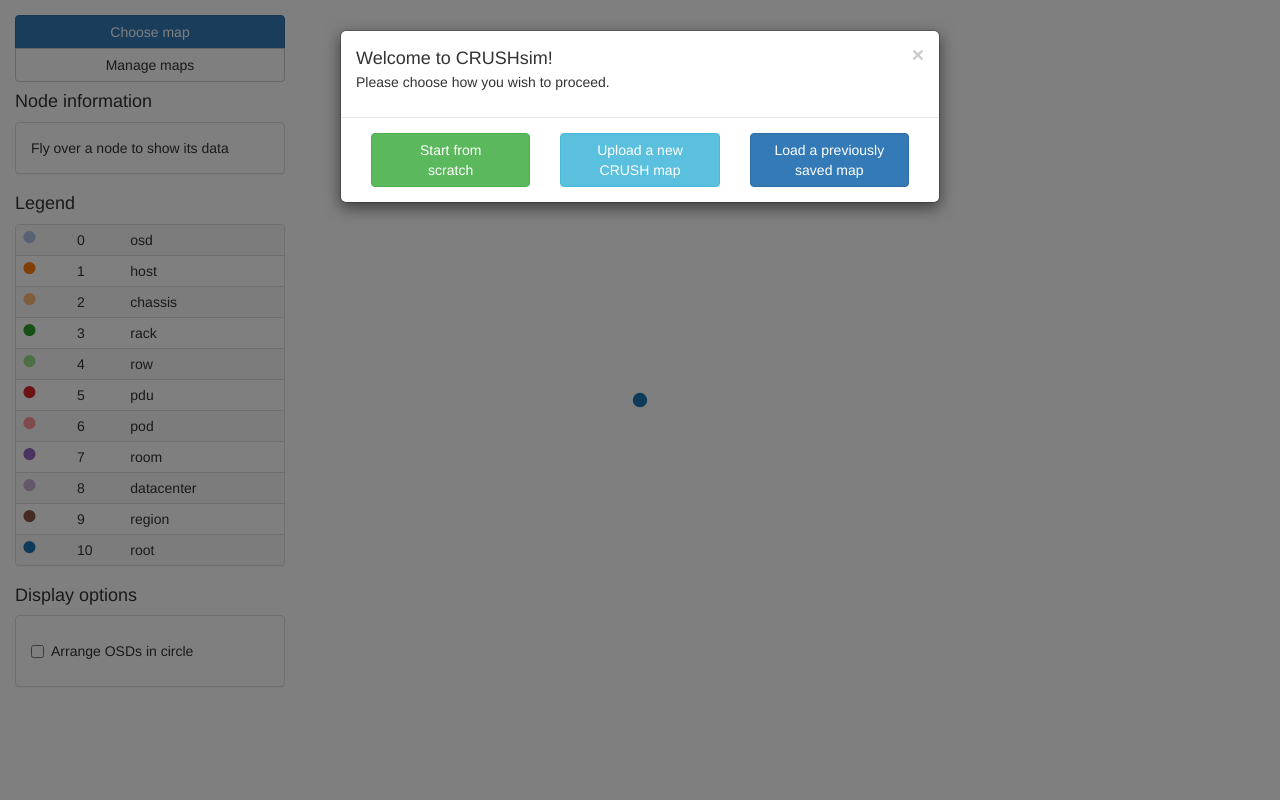
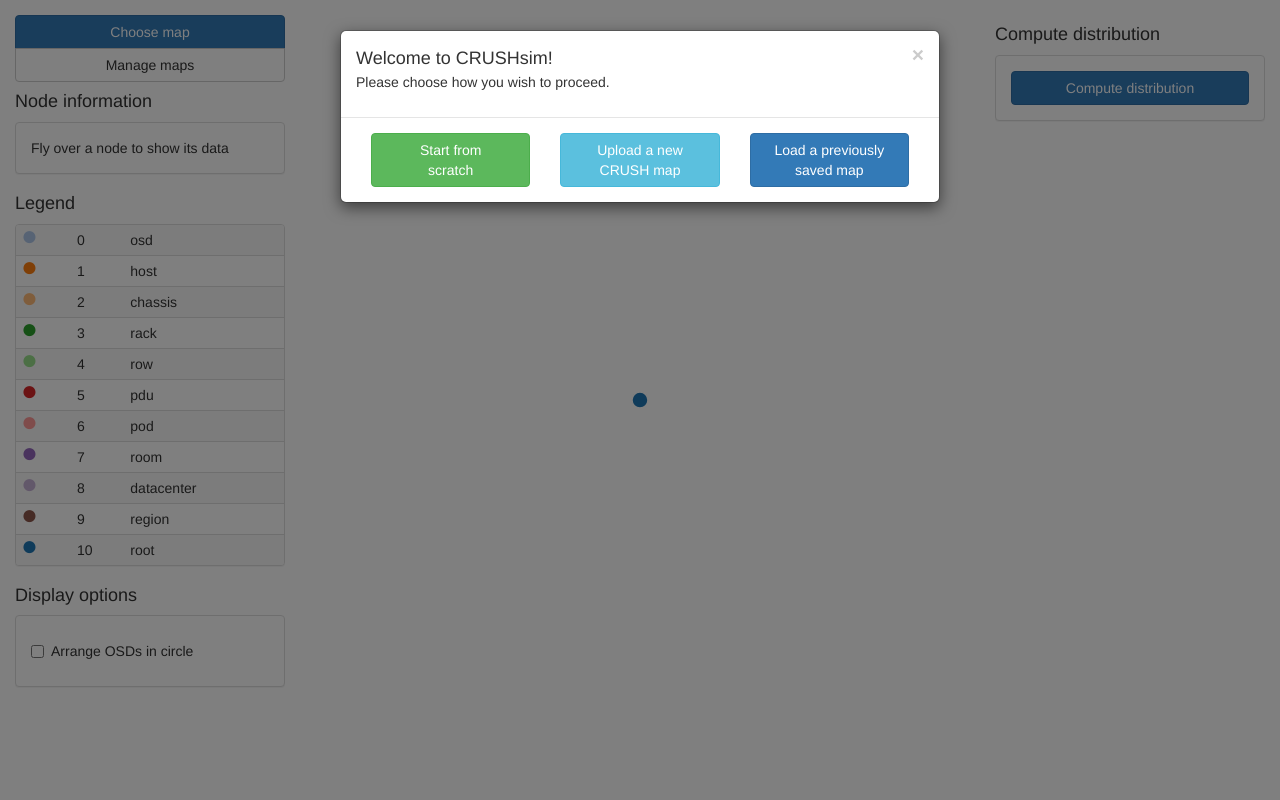
Before and after one commit to xvillaneau/CRUSHsim, a Flask app: page /onepageapp in a window 1280 px wide. Run offline with Flask 2, Linux system fonts and the light colour scheme; parts of the project's set-up code (start-up, migrations or seed data) failed here and were passed over; some libraries are stand-ins or nearby versions.

Commit message:
Added right menu for interaction

```diff
--- a/static/onepageapp.css
+++ b/static/onepageapp.css
@@ -1,5 +1,5 @@
 
-#appMenu {
+#appMenuL, #appMenuR {
 	height: 100%;
 	width: 300px;
 	position: absolute;
@@ -7,7 +7,11 @@
 	overflow: auto;
 }
 
-#appMenu .infoPanel ul {
+#appMenuR {
+	right: 0;
+}
+
+#appMenuL .infoPanel ul {
 	list-style: none;
 	padding: 0;
 	margin: 0;
--- a/static/onepageapp.js
+++ b/static/onepageapp.js
@@ -309,7 +309,7 @@
 	};
 
 	function updateInfoPanel(d) {
-		$('#appMenu .infoPanel .panel-body').empty()
+		$('#appMenuL .infoPanel .panel-body').empty()
 			.append('<ul>').children()
 			.append('<li>').children().html('<b>Name:</b> '+d.name)
 			.after('<li>').next().html('<b>ID:</b> '+d.id)
--- a/templates/onepageapp.html
+++ b/templates/onepageapp.html
@@ -19,7 +19,7 @@
 	{% block header %}{% endblock %}
 </head>
 <body style="overflow: hidden;">
-	<div id="appMenu">
+	<div id="appMenuL">
 		<div class="btn-group-vertical btn-block" role="group" aria-label="...">
 			<button class="btn btn-primary" id="btnShowWelcome">Choose map</button>
 			<button class="btn btn-default" id="btnShowManager">Manage maps</button>
@@ -43,6 +43,14 @@
 						<input type="checkbox" id="optOsdCircle"> Arrange OSDs in circle
 					</label>
 				</div>
+			</div>
+		</div>
+	</div>
+	<div id="appMenuR">
+		<h4>Compute distribution</h4>
+		<div class="panel panel-default staticPanel">
+			<div class="panel-body">
+				<button class="btn btn-primary btn-block" id="btnSimulStatic">Compute distribution</button>
 			</div>
 		</div>
 	</div>
```
